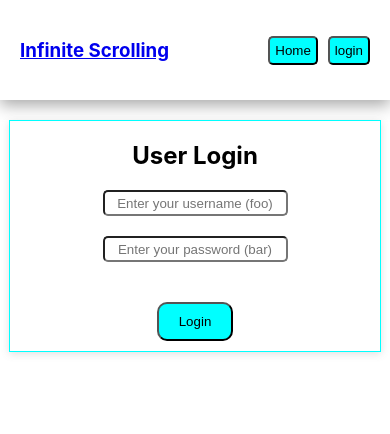
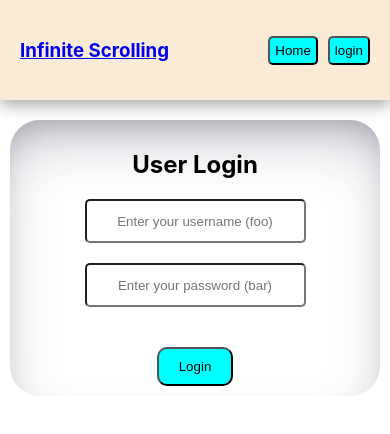
Before and after one commit to MohanM501/face-prep-scrolling, a React (Create React App) app in the folder scroll/: page /login in a window 390 px wide. Shown: the top 434 px of the page. Built offline with nearby package versions, Linux system fonts and the light colour scheme.

Commit message:
updated ui

```diff
--- a/scroll/src/Components/Navbar.module.css
+++ b/scroll/src/Components/Navbar.module.css
@@ -4,7 +4,11 @@
     justify-content: space-between;
     align-items: center;
     box-shadow: rgba(0, 0, 0, 0.35) 0px 5px 15px;
+    position: sticky;
+    top:0px;
+    z-index: 20;
     margin-bottom: 40px;
+    background-color: antiquewhite;
 }
 #container button{
     padding:15px;
--- a/scroll/src/Components/PrivateRoute.tsx
+++ b/scroll/src/Components/PrivateRoute.tsx
@@ -10,6 +10,9 @@ type PrivateRouteProps = {
 
 const PrivateRoute: React.FC<PrivateRouteProps> = ({ children }) => {
   const { isAuthenticated } = useContext(AuthContext);
+  if(!isAuthenticated){
+    alert("Login first and then try to access");
+  }
 
   return isAuthenticated ? (
     <>{children}</>
--- a/scroll/src/Pages/Home.module.css
+++ b/scroll/src/Pages/Home.module.css
@@ -1,3 +1,9 @@
+.Container{
+    overflow: scroll;
+    display: grid;
+    grid-template-columns: repeat(3,1fr);
+}
+
 .list{
     display: flex;
     justify-content: space-around;
@@ -5,6 +11,8 @@
     margin:0px 30px 30px 30px;
     height:100px;
     border:2px solid grey;
+    border-radius: 20px;
+    overflow: hidden;
     box-shadow: rgba(50, 50, 93, 0.25) 0px 2px 5px -1px, rgba(0, 0, 0, 0.3) 0px 1px 3px -1px;
 }
 
@@ -13,6 +21,10 @@
 }
 
 @media (max-width:600px){
+    .Container{
+        display: grid;
+        grid-template-columns: repeat(1,1fr);
+    }
     .list{
         height: 80px;
         margin-bottom: 20px;
@@ -20,6 +32,10 @@
 }
 
 @media (min-width:601px) and (max-width:1000px){
+    .Container{
+        display: grid;
+        grid-template-columns: repeat(2,1fr);
+    }
     .list{
         height: 80px;
         margin-bottom: 20px;
--- a/scroll/src/Pages/Home.tsx
+++ b/scroll/src/Pages/Home.tsx
@@ -5,7 +5,7 @@ import axios from "axios";
 import HomeStyles from "./Home.module.css";
 import Loader from '../Components/Loader';
 
-let url=`https://randomuser.me/api/?results=5`;
+
 
 type Name={
     first:string;
@@ -25,6 +25,38 @@ const Home: React.FC = () => {
   let [data,setData]=useState<FirstLevel[]>([]); // Array of multiple objects;
   let [page,setPage]=useState(1);
   let [isLoading,setLoading]=useState(false);
+  let [Results,setResults]=useState(10);
+  const [windowSize, setWindowSize] = useState([
+    window.innerWidth,
+    window.innerHeight,
+  ]);
+  let url=`https://randomuser.me/api/?results=${Results}`;
+
+  // Responsiveness
+  useEffect(() => {
+
+    const handleWindowResize = () => {
+      setWindowSize([window.innerWidth, window.innerHeight]);
+    };
+
+    window.addEventListener('resize', handleWindowResize);
+
+    return () => {
+      window.removeEventListener('resize', handleWindowResize);
+    };
+
+  },[]);
+  console.log(windowSize[0],"windowSize");
+  useEffect(()=>{
+    if(windowSize[0]<=600){
+      setResults(5);
+    }else if(windowSize[0]>600 && windowSize[0]<1000){
+      setResults(10);
+    }else{
+      setResults(20);
+    }
+  },[windowSize[0]])
+
 
   let getData=(page:number)=>{
 
@@ -75,12 +107,12 @@ const Home: React.FC = () => {
   // To call initial data during first time rendering;
   useEffect(()=>{
     getData(page);
-  },[])
+  },[Results])
 
 
   return (
-    <div>
-
+    <div >
+      <div className={HomeStyles.Container}>
       {
           data.length>0 && data.map((item,ind)=>{
               return (
@@ -93,6 +125,7 @@ const Home: React.FC = () => {
               )
           })
       }
+      </div>
       {isLoading?<Loader/>:""}
     </div>
 
--- a/scroll/src/Pages/Login.module.css
+++ b/scroll/src/Pages/Login.module.css
@@ -1,13 +1,15 @@
 .container{
     width: 50%;
     margin: auto;
-    border:2px solid aqua;
+    border:0px solid aqua;
+    border-radius: 30px;
     padding:10px 0px 20px 0px;
-    box-shadow: rgba(99, 99, 99, 0.2) 0px 2px 8px 0px;
+    box-shadow: rgba(50, 50, 93, 0.25) 0px 30px 60px -12px inset, rgba(0, 0, 0, 0.3) 0px 18px 36px -18px inset;
 }
 .container>input{
     height:40px;
     border-radius: 10px;
+    padding:10px 20px 10px 20px;
     text-align: center;
     color:blue;
 }
@@ -26,8 +28,7 @@
 @media (max-width:600px){
     .container{
         width:95%;
-        padding:0px 0px 10px 0px;
-        border:1px solid aqua;
+        padding:10px 0px 10px 0px;
     }
     .container>input{
         height:20px;
--- a/scroll/src/Pages/Login.tsx
+++ b/scroll/src/Pages/Login.tsx
@@ -19,7 +19,7 @@ const Login = () => {
         // Fake login credentials;
         if(username==="foo" && password==="bar"){
             login();
-            alert("succesfully logged in")
+            alert("succesfully logged in; You can now access the Home Page")
         }else{
             alert("Invalid Credentials");
         }
```
